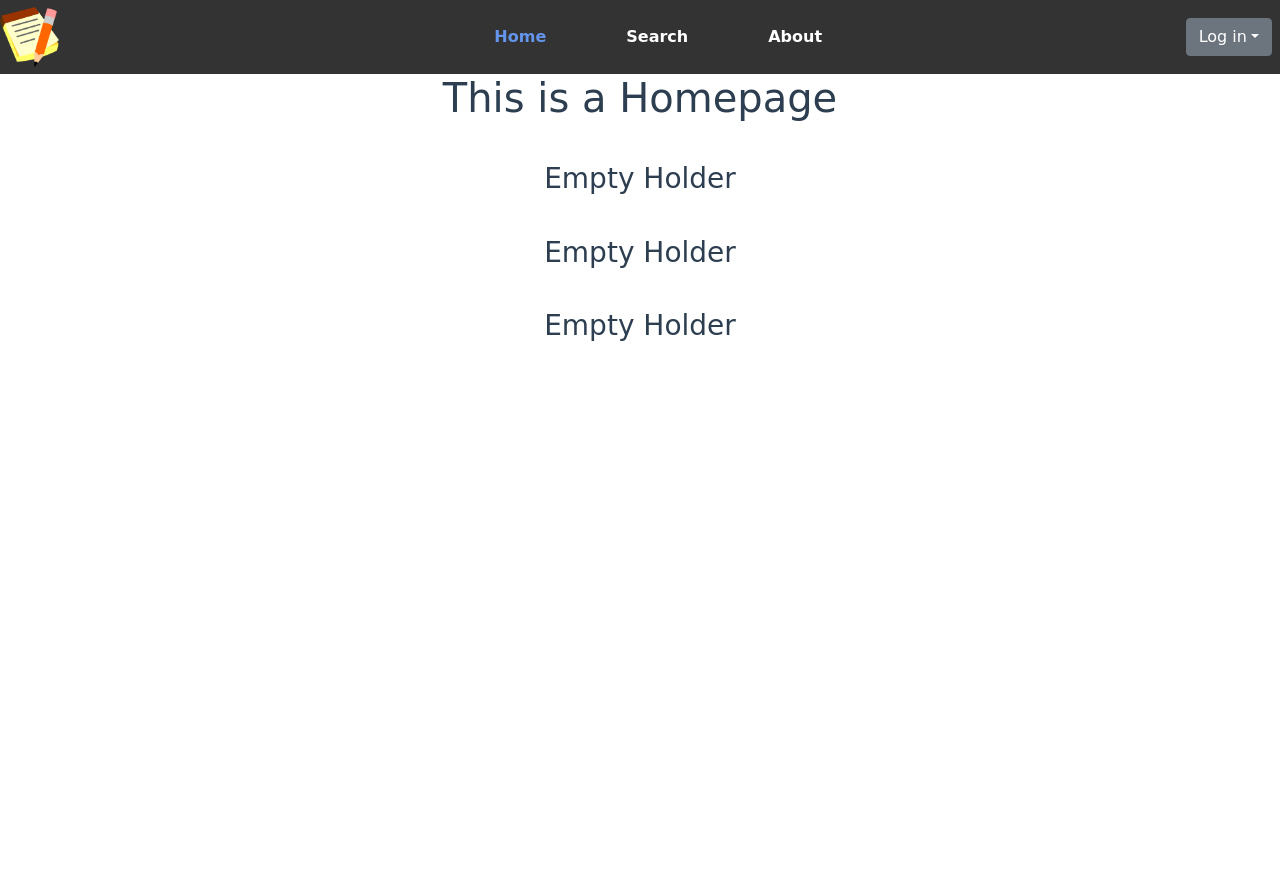
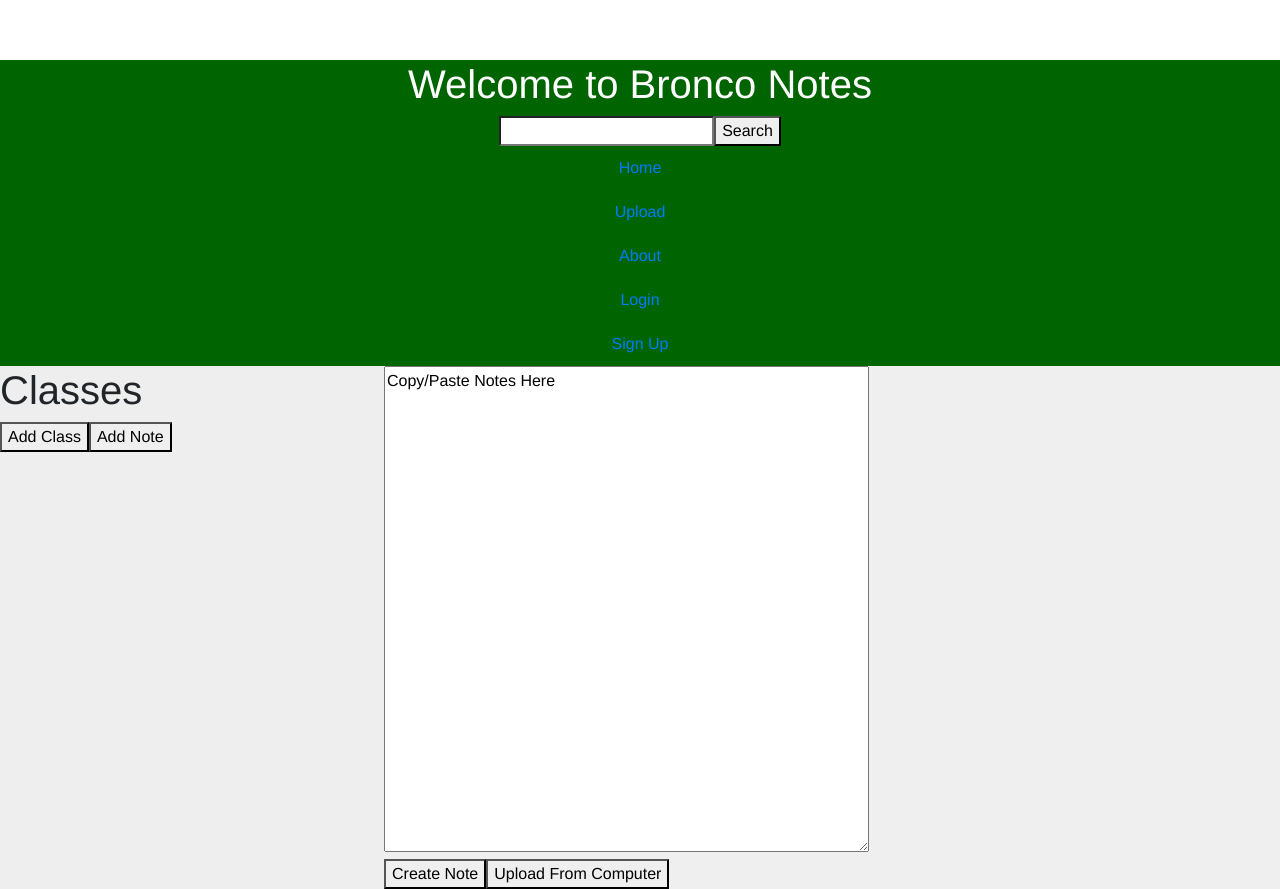
Before and after one commit to Team-Sun/CS4800-Project, a Vue app in the folder src/vue/: page / in a window 1280 px wide. Before the commit the page ends 800 px from the top, so only its background shows below. Built offline with nearby package versions, Linux system fonts and the light colour scheme.

Commit message:
Homepage

```diff
--- a/src/vue/src/App.vue
+++ b/src/vue/src/App.vue
@@ -1,80 +1,45 @@
 <template>
-  <div id="app">
-    <div class="flex-header-container">
-      <div id="logo">
-        <router-link to="/"><img src="./assets/note-logo2.png" alt="Bronco Notes"></router-link>
+    <div id ="app">
+      <div id ="navBar">
+        <Header/>
       </div>
-      <div id="nav">
-        <router-link to="/">Home</router-link>
-        <router-link to="/search">Search</router-link>
-        <router-link to="/about">About</router-link>
-        <!-- <router-link to="/login">Sign in</router-link> -->
-      </div>
-      <!-- Log in button -->
-      <div>
-        <b-dropdown id="login-form" right text="Log in" ref="dropdown" class="m-2">
-          <b-dropdown-form>
-            <b-form-group label="Email" label-for="dropdown-form-email" @submit.stop.prevent>
-              <b-form-input
-                id="email"
-                size="sm"
-                placeholder="email@example.com"
-              ></b-form-input>
-            </b-form-group>
-
-            <b-form-group label="Password" label-for="dropdown-form-password">
-              <b-form-input
-                id="password"
-                type="password"
-                size="sm"
-                placeholder="Password"
-              ></b-form-input>
-            </b-form-group>
-
-            <b-form-checkbox class="mb-3">Remember me</b-form-checkbox>
-            <b-button variant="primary" size="sm" @click="onClick">Sign In</b-button>
-          </b-dropdown-form>
-          <b-dropdown-divider></b-dropdown-divider>
-          <b-dropdown-item-button>New around here? Sign up</b-dropdown-item-button>
-          <b-dropdown-item-button>Forgot Password?</b-dropdown-item-button>
-        </b-dropdown>
+      <div id="wrapper">
+        <ClassNotePanel/>
+        <Upload/>
       </div>
     </div>
-    <router-view/>
-  </div>
-</template>
+  </template>
 
-<style lang="scss">
+<script>
+import Header from './components/Header.vue'
+import ClassNotePanel from './components/ClassAndNote.vue'
+import Upload from './components/Upload.vue'
+export default {
+  name: 'App',
+  data()
+  {
+
+  },
+  components: {
+  Header,
+  ClassNotePanel,
+  Upload
+
+
+  }
+}
+</script>
+
+<style>
 #app {
-  font-family: "Comic Sans MS", cursive, sans-serif;
-  -webkit-font-smoothing: antialiased;
-  -moz-osx-font-smoothing: grayscale;
-  text-align: center;
-  color: #2c3e50;
-}
-.flex-header-container {
-  display: flex;
-  background-color: rgba(0, 0, 0, 0.8);
-  flex-direction: row;
-  align-items: center;
-  justify-content: space-between;
+  background:#1111;
+  font-family: Avenir, Helvetica, Arial, sans-serif;
 
 }
-#logo img {
-  display: block;
-  height: auto;
-  width: auto;
-  max-height: 60px;
-}
-#nav {
-  padding: 25px;
-  a {
-    margin-left: 80px;
-    font-weight: 800;
-    color: white;
-    &.router-link-exact-active {
-      color: #6495ED;
-    }
-  }
+
+#wrapper{
+  display:grid;
+  grid-template-columns: 30% 70%;
+  grid-auto-rows: minmax(500px, auto);
 }
 </style>
--- /dev/null
+++ b/src/vue/src/components/ClassAndNote.vue
@@ -0,0 +1,25 @@
+<template>
+    <div id="class-note-panel">
+        <h1>Classes</h1>
+        <button>Add Class</button>
+        <button>Add Note</button>
+
+
+    </div>
+
+</template>
+
+<script>
+export default {
+    name: 'ClassNotePanel'
+
+}
+</script>
+
+<style>
+#class-note-panel{
+    background: #eee;
+
+}
+
+</style>
--- /dev/null
+++ b/src/vue/src/components/Header.vue
@@ -0,0 +1,61 @@
+<template>
+      <div id ="header">
+        <h1> Welcome to Bronco Notes</h1>
+        <form>
+          <input type="search">
+          <button v-on:click="displayQuery">Search</button>
+        </form>
+
+        <nav>
+          <div class="menu-items"><a href="#">Home</a></div>
+          <div class="menu-items"><a href="#">Upload</a></div>
+          <div class="menu-items"><a href="#">About</a></div>
+          <div class="menu-items"><a href="#">Login</a></div>
+          <div class="menu-items"><a href="#">Sign Up</a></div>
+
+        </nav>
+
+      </div>
+  </template>
+
+<script>
+
+export default {
+  name: 'Header',
+  setup()
+  {
+    function displayQuery()
+    {
+
+    }
+
+    return{
+    displayQuery,
+    }
+  }
+}
+</script>
+
+<style>
+#header {
+  background:#006400;
+  font-family: Avenir, Helvetica, Arial, sans-serif;
+  -webkit-font-smoothing: antialiased;
+  -moz-osx-font-smoothing: grayscale;
+  text-align: center;
+  color: white;
+  margin-top: 60px;
+}
+nav{
+  display: flex;
+  align-items: center;
+  justify-content: center;
+  color: white;
+}
+nav .menu-items{
+  color: white;
+  padding: 10px 20px;
+  text-align: center;
+}
+
+</style>
--- /dev/null
+++ b/src/vue/src/components/Upload.vue
@@ -0,0 +1,23 @@
+<template>
+    <div id="upload">
+        <textarea cols="50" rows="20">Copy/Paste Notes Here</textarea>
+        <br>
+        <button>Create Note</button>
+        <button>Upload From Computer</button>
+
+    </div>
+</template>
+<script>
+export default {
+    name: 'Upload'
+
+}
+</script>
+
+<style>
+#class-note-panel{
+    background: #eee;
+
+}
+
+</style>
```
